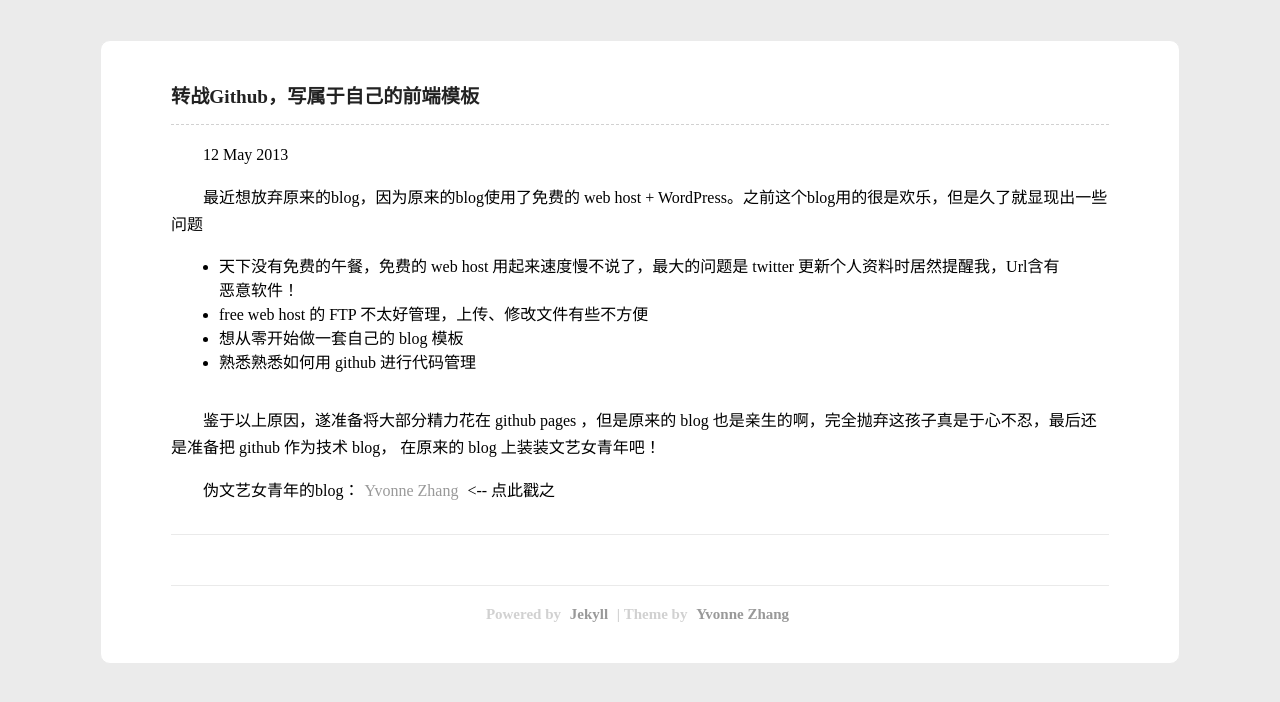
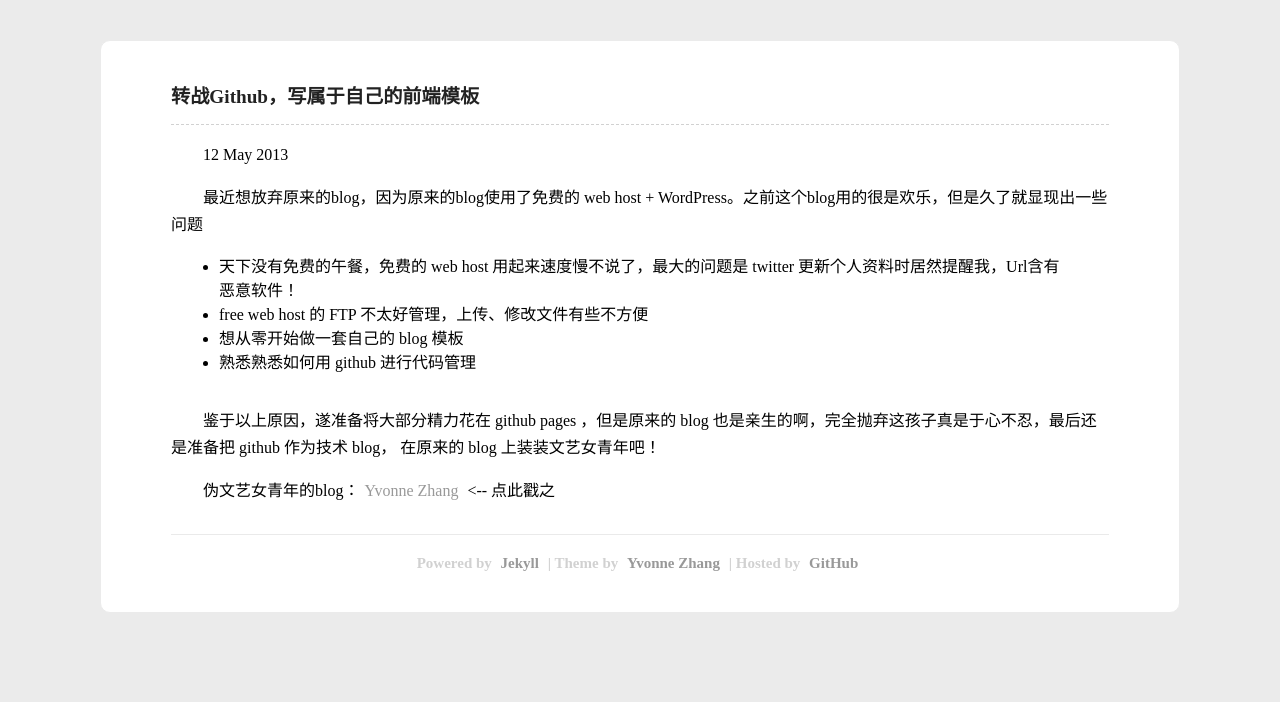
Before and after one commit to fcrosfly/myblog, a Jekyll site: the page built from _posts/2013-05-12-转战Github，写属于自己的前端模板.html, in a window 1280 px wide. Shown: the top 702 px of the page. Built offline with Jekyll 4.4.1, drawn with Linux system fonts in a browser that asks for light colours.

Commit message:
Update default.html

```diff
--- a/_layouts/default.html
+++ b/_layouts/default.html
@@ -9,7 +9,11 @@
 <body>
 	<div id="page">
 	{{ content }}
-	<div id="footer"><div id="footer">Powered by <a href="http://jekyllrb.com/">Jekyll</a>  |  Theme by <a href="http://yvonnezhang.github.io/myblog/">Yvonne Zhang</a></div></div>
+	<div id="footer">Powered by
+	<a href="http://jekyllrb.com/">Jekyll</a>  |  Theme by
+	<a href="http://yvonnezhang.github.io/myblog/">Yvonne Zhang</a>  |  Hosted by
+	<a href="https://github.com/">GitHub</a>
+	</div>
 	</div>
 </body>
 </html>
```
